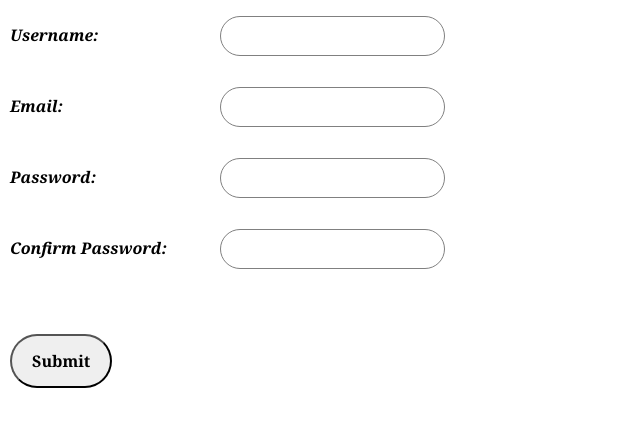
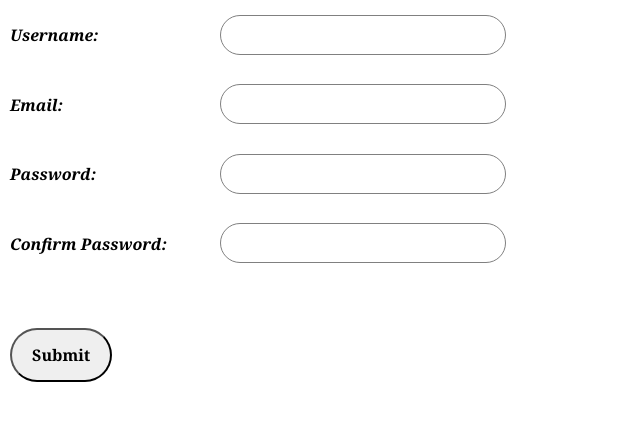
Before and after one commit to riccvargiu-eng/frontendreact, a React (Vite) app in the folder vite-project/: page / in a window 1280 px wide. Shown: the top 426 px of the page, without its empty margins (0-640 px from the left). Built offline with nearby package versions, Linux system fonts and the light colour scheme.

Commit message:
style: Refactor input font properties for consistency and clarity

```diff
--- a/vite-project/src/assets/components/form/form.css
+++ b/vite-project/src/assets/components/form/form.css
@@ -38,7 +38,9 @@ input {
   border: 1px solid gray;
   border-radius: 50px;
   height: 40px;
-  font: large italic bold 16px/30px Georgia, serif;
+  font-style: italic;
+  font-family: "Franklin Gothic Medium", "Arial Narrow", Arial, sans-serif;
+  font-size: 20px;
 }
 
 .form-group {
```
